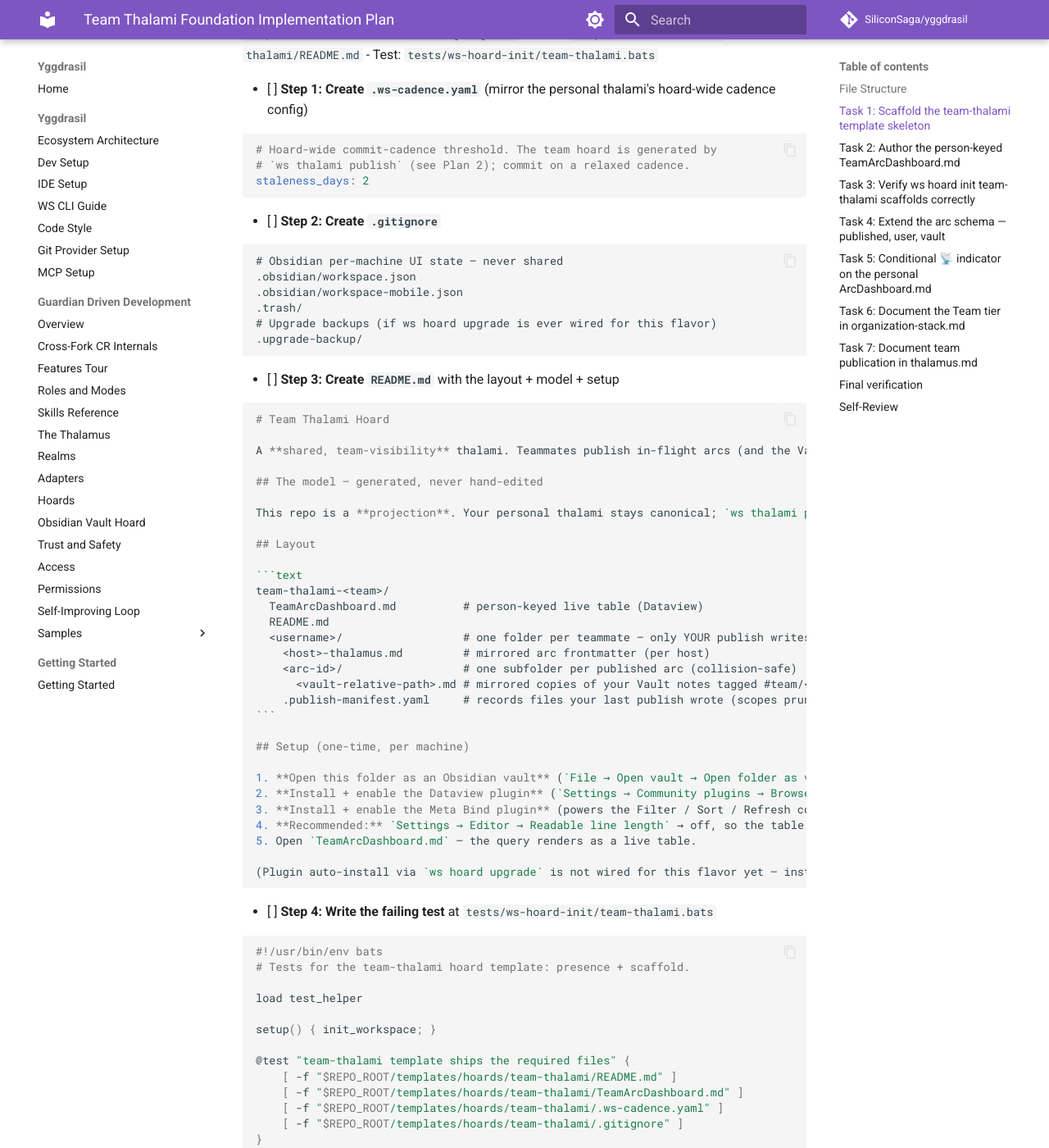
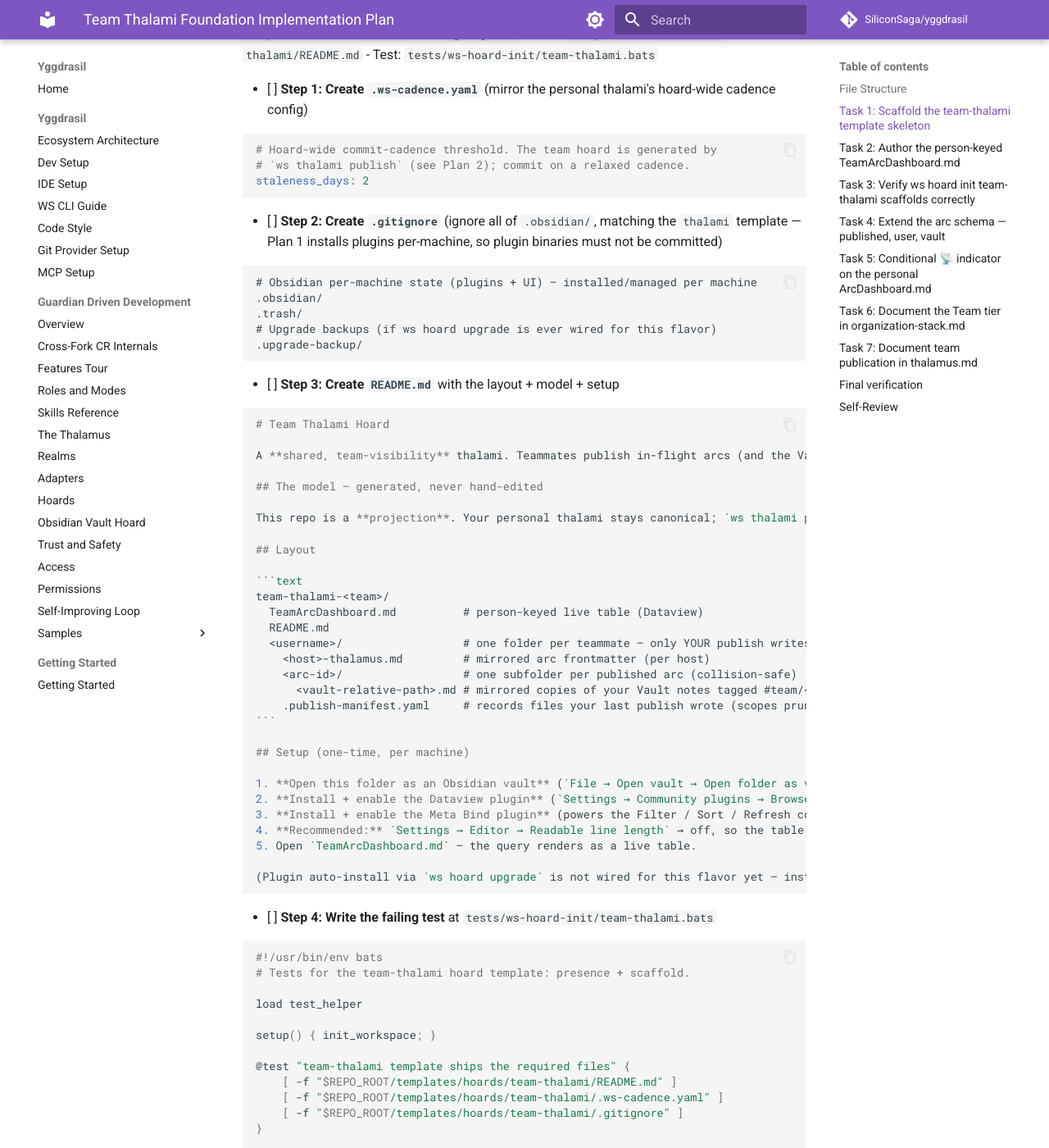
Before and after one commit to SiliconSaga/yggdrasil, an MkDocs documentation site: the page built from docs/plans/2026-06-01-team-thalami-foundation-plan.md, in a window 1280 px wide and 1400 px high, scrolled down 1361 px. Shown: the whole window at 82% size. Built offline with MkDocs 1.6.1 and Material for MkDocs 9.7.7, drawn with Linux system fonts in a browser that asks for light colours; comment, search, counter and statistics services are not loaded; some of the changed text lies outside the part shown.

Commit message:
docs(gdd): sync Plan 1 with Task 1 review fixes
Keep the foundation plan accurate after the Task 1 code-review follow-ups:
the TeamArcDashboard.md presence assertion moves to Task 2 (so Task 1's suite
is green), .gitignore ignores all of .obsidian/, and Task 2 restores the
presence assertion alongside its person-keyed query test.

Co-Authored-By: Claude Opus 4.7 <noreply@anthropic.com>

`````diff
--- a/docs/plans/2026-06-01-team-thalami-foundation-plan.md
+++ b/docs/plans/2026-06-01-team-thalami-foundation-plan.md
@@ -45,12 +45,11 @@
 staleness_days: 2
 ```
 
-- [ ] **Step 2: Create `.gitignore`**
+- [ ] **Step 2: Create `.gitignore`** (ignore all of `.obsidian/`, matching the `thalami` template — Plan 1 installs plugins per-machine, so plugin binaries must not be committed)
 
 ```gitignore
-# Obsidian per-machine UI state — never shared
-.obsidian/workspace.json
-.obsidian/workspace-mobile.json
+# Obsidian per-machine state (plugins + UI) — installed/managed per machine
+.obsidian/
 .trash/
 # Upgrade backups (if ws hoard upgrade is ever wired for this flavor)
 .upgrade-backup/
@@ -103,7 +102,6 @@ setup() { init_workspace; }
 
 @test "team-thalami template ships the required files" {
     [ -f "$REPO_ROOT/templates/hoards/team-thalami/README.md" ]
-    [ -f "$REPO_ROOT/templates/hoards/team-thalami/TeamArcDashboard.md" ]
     [ -f "$REPO_ROOT/templates/hoards/team-thalami/.ws-cadence.yaml" ]
     [ -f "$REPO_ROOT/templates/hoards/team-thalami/.gitignore" ]
 }
@@ -115,10 +113,12 @@ setup() { init_workspace; }
 }
 ```
 
-- [ ] **Step 5: Run the test** — `TeamArcDashboard.md` doesn't exist yet, so the first test fails
+(The `TeamArcDashboard.md` presence assertion is added in Task 2, where the file is created, so this commit's suite stays green.)
+
+- [ ] **Step 5: Run the test** — both tests pass (the skeleton files exist; the help command lists the new template dir)
 
 Run: `bash tests/vendor/bats-core/bin/bats tests/ws-hoard-init/team-thalami.bats`
-Expected: FAIL on "team-thalami template ships the required files" (TeamArcDashboard.md missing — created in Task 2).
+Expected: PASS (2 tests).
 
 - [ ] **Step 6: Commit**
 
@@ -202,7 +202,20 @@ SORT choice(this.descending, null, sortkey) ASC, choice(this.descending, sortkey
 Published arc files mirror the personal arc frontmatter (see the personal `ArcDashboard.md` Schema). The team dashboard additionally honors a top-level `user:` field per file; absent that, the containing folder name is the identity.
 ````
 
-- [ ] **Step 2: Extend the test** — append to `tests/ws-hoard-init/team-thalami.bats`
+- [ ] **Step 2: Extend the test** — in `tests/ws-hoard-init/team-thalami.bats`, (a) add the `TeamArcDashboard.md` presence assertion back into the first test (now that the file exists), and (b) append a person-keyed query test.
+
+(a) The first test becomes:
+
+```bash
+@test "team-thalami template ships the required files" {
+    [ -f "$REPO_ROOT/templates/hoards/team-thalami/README.md" ]
+    [ -f "$REPO_ROOT/templates/hoards/team-thalami/TeamArcDashboard.md" ]
+    [ -f "$REPO_ROOT/templates/hoards/team-thalami/.ws-cadence.yaml" ]
+    [ -f "$REPO_ROOT/templates/hoards/team-thalami/.gitignore" ]
+}
+```
+
+(b) Append:
 
 ```bash
 @test "TeamArcDashboard is person-keyed (User column, no publish filter)" {
`````
